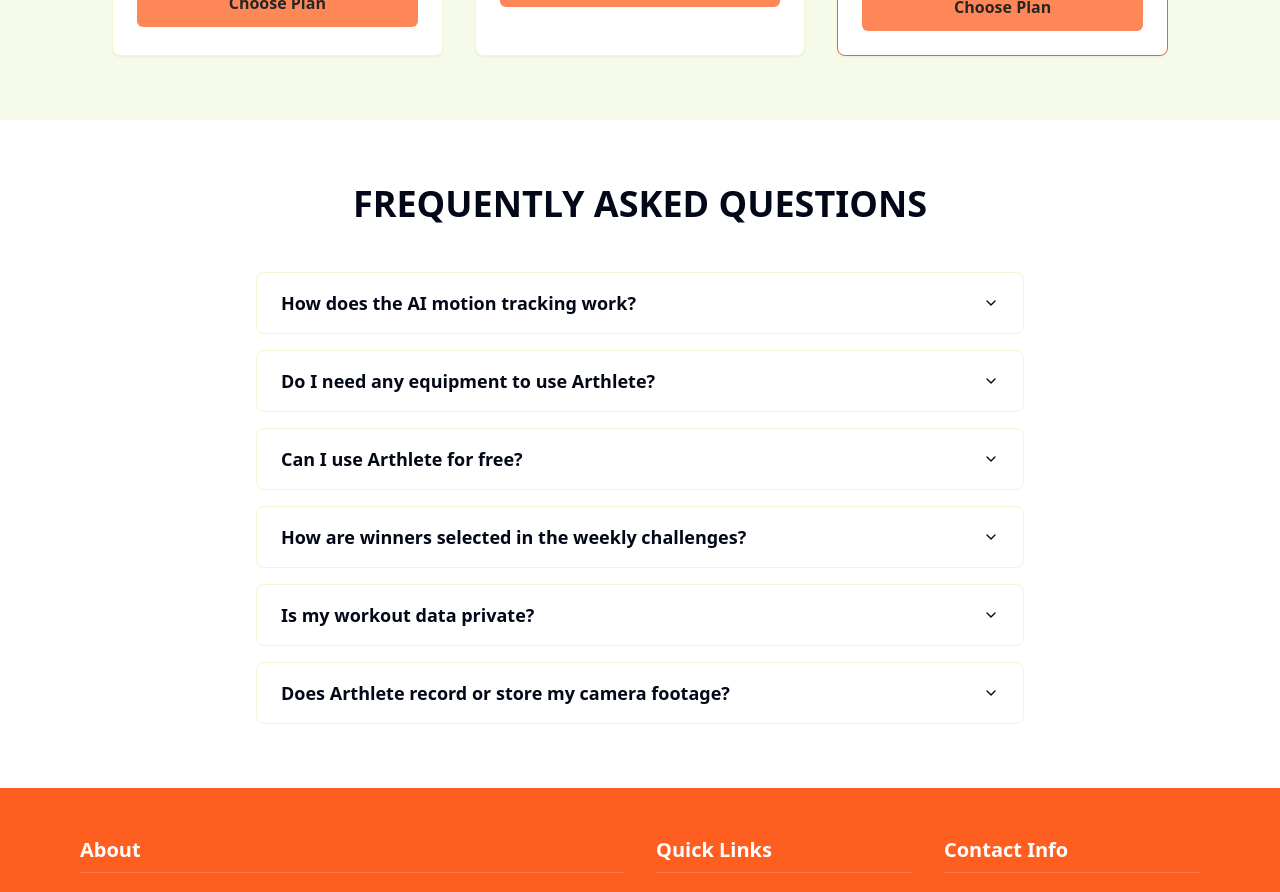
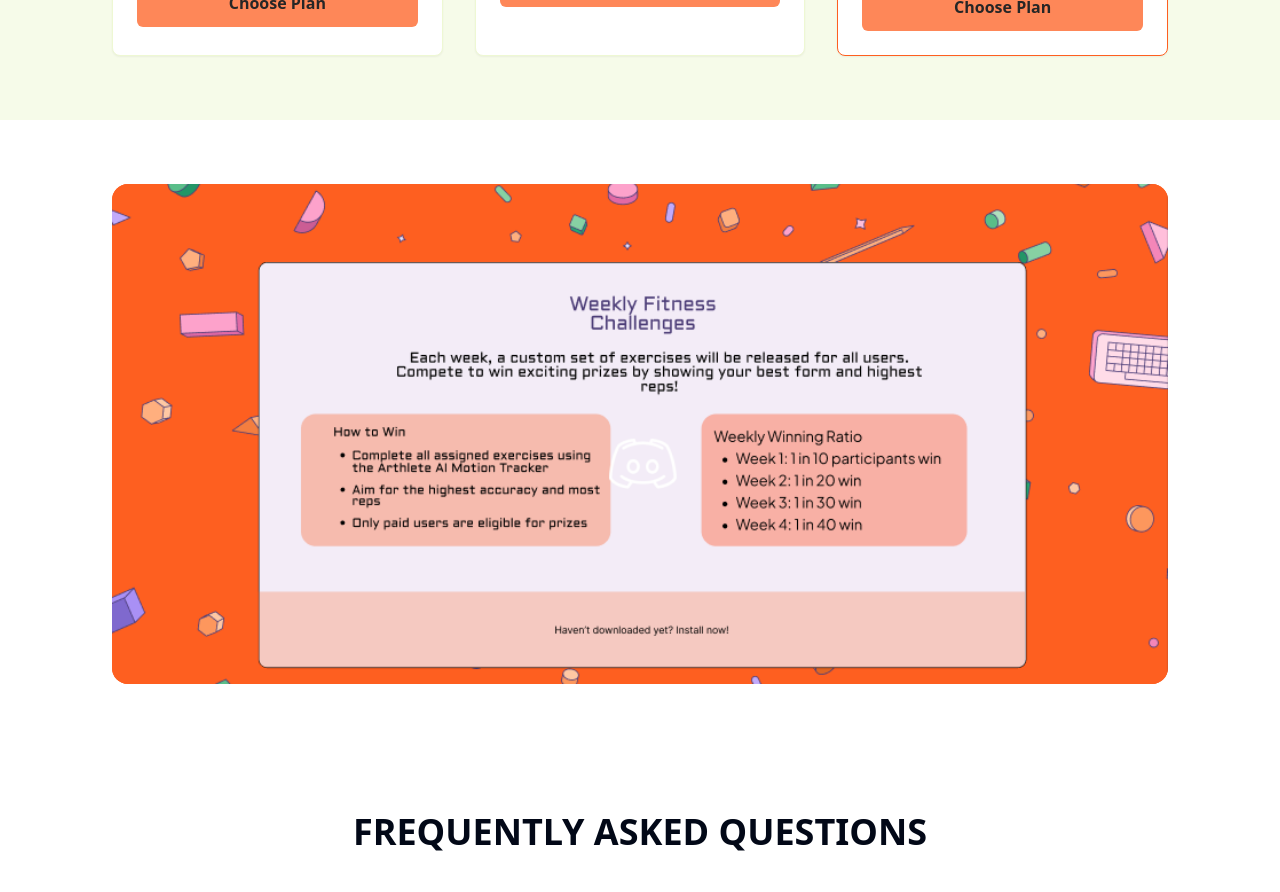
Before and after one commit to hannanpawar1103/arthletewebs, a React (Vite) app: page / in a window 1280 px wide. Shown: the part 3040-3932 px from the top of the page. Built offline with nearby package versions, Linux system fonts and the light colour scheme.

Commit message:
Add photo section
Add a new section with photos between the pricing and FAQ sections.

```diff
--- /dev/null
+++ b/src/components/home/Challenges.tsx
@@ -0,0 +1,68 @@
+
+import React from 'react';
+import { Button } from "@/components/ui/button";
+import { Link } from 'react-router-dom';
+
+export const Challenges: React.FC = () => {
+  return (
+    <section className="py-16 px-4 md:px-8 lg:px-20 bg-white">
+      <div className="container mx-auto">
+        <div className="bg-[#FE5F20] rounded-2xl overflow-hidden relative">
+          <div className="absolute inset-0">
+            <div className="w-full h-full flex items-center justify-center">
+              <div className="max-w-4xl w-full bg-white/95 rounded-xl p-8 m-8 shadow-lg">
+                <h2 className="text-3xl md:text-4xl font-bold text-center text-[#234338] mb-6">
+                  Weekly Fitness Challenges
+                </h2>
+
+                <p className="text-center mb-10 text-[#333] max-w-2xl mx-auto">
+                  Each week, a custom set of exercises will be released for all users.
+                  Compete to win exciting prizes by showing your best form and highest reps!
+                </p>
+
+                <div className="grid md:grid-cols-2 gap-8">
+                  <div className="bg-[#FFDED3] p-6 rounded-lg">
+                    <h3 className="text-xl font-semibold mb-4 text-center">How to Win</h3>
+                    <ul className="space-y-3 list-disc pl-6">
+                      <li>Complete all assigned exercises using the Arthlete AI Motion Tracker</li>
+                      <li>Aim for the highest accuracy and most reps</li>
+                      <li>Only paid users are eligible for prizes</li>
+                    </ul>
+                  </div>
+
+                  <div className="bg-[#FFDED3] p-6 rounded-lg">
+                    <h3 className="text-xl font-semibold mb-4 text-center">Weekly Winning Ratio</h3>
+                    <ul className="space-y-3 list-disc pl-6">
+                      <li>Week 1: 1 in 10 participants win</li>
+                      <li>Week 2: 1 in 20 win</li>
+                      <li>Week 3: 1 in 30 win</li>
+                      <li>Week 4: 1 in 40 win</li>
+                    </ul>
+                  </div>
+                </div>
+
+                <div className="text-center mt-10">
+                  <p className="mb-4 text-[#333]">Haven't downloaded yet? Install now!</p>
+                  <a href="https://forms.gle/RHsTMRrQkHoToqxXA" target="_blank" rel="noopener noreferrer">
+                    <Button className="bg-[#234338] text-white hover:bg-[#1a332a]">
+                      Download Now
+                    </Button>
+                  </a>
+                </div>
+              </div>
+            </div>
+          </div>
+
+          {/* Background pattern with colorful shapes */}
+          <div className="h-[600px] md:h-[500px] w-full relative overflow-hidden">
+            <img
+              src="/lovable-uploads/32915a56-1056-4b0f-a118-737cda5cd872.png"
+              alt="Weekly Fitness Challenges"
+              className="w-full h-full object-cover"
+            />
+          </div>
+        </div>
+      </div>
+    </section>
+  );
+};
--- a/src/pages/Index.tsx
+++ b/src/pages/Index.tsx
@@ -6,6 +6,7 @@ import { Hero } from '@/components/home/Hero';
 import { Features } from '@/components/home/Features';
 import { Reviews } from '@/components/home/Reviews';
 import { Pricing } from '@/components/home/Pricing';
+import { Challenges } from '@/components/home/Challenges';
 import { FAQ } from '@/components/home/FAQ';
 import { Footer } from '@/components/home/Footer';
 
@@ -19,6 +20,7 @@ const Index = () => {
         <Features />
         <Reviews />
         <Pricing />
+        <Challenges />
         <FAQ />
       </main>
       <Footer />
```
Also changed, not shown: public/lovable-uploads/32915a56-1056-4b0f-a118-737cda5cd872.png (added).
